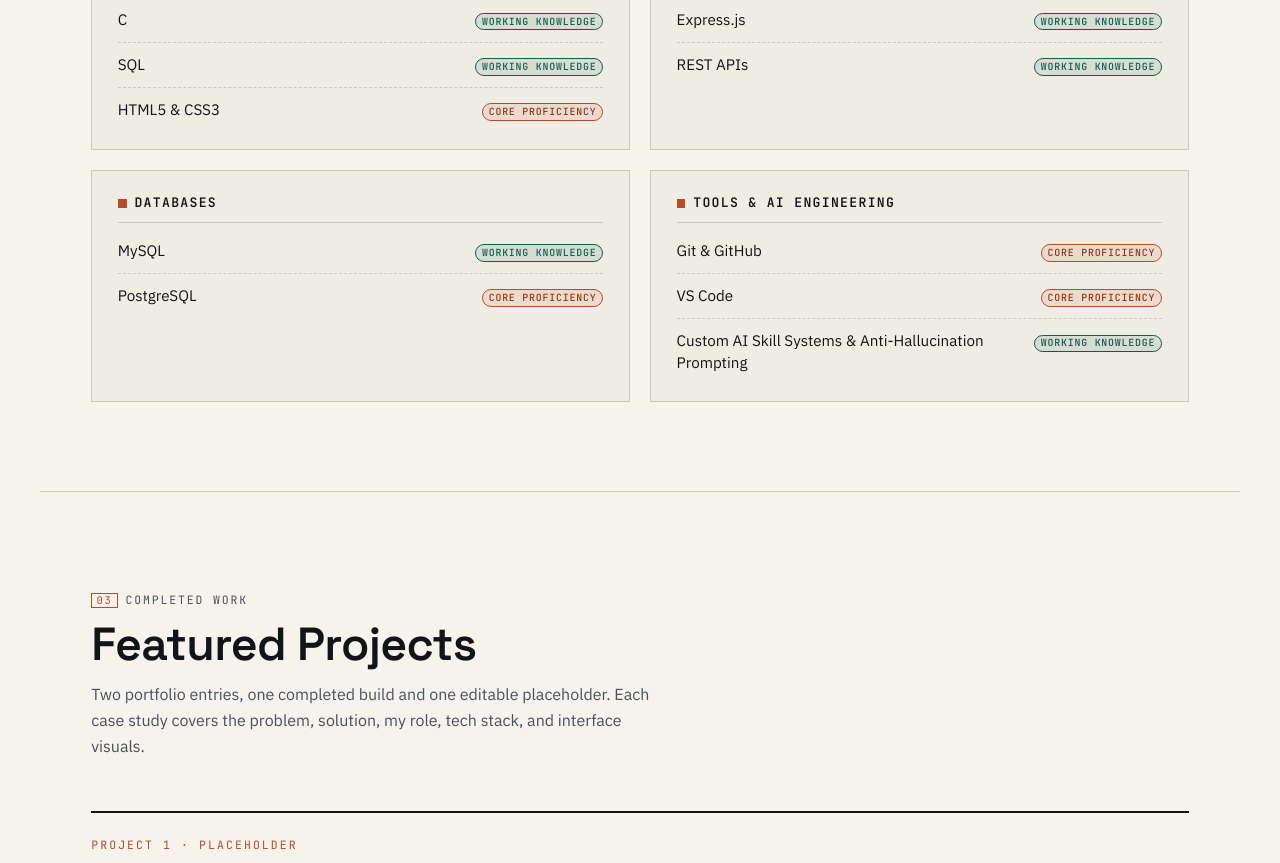
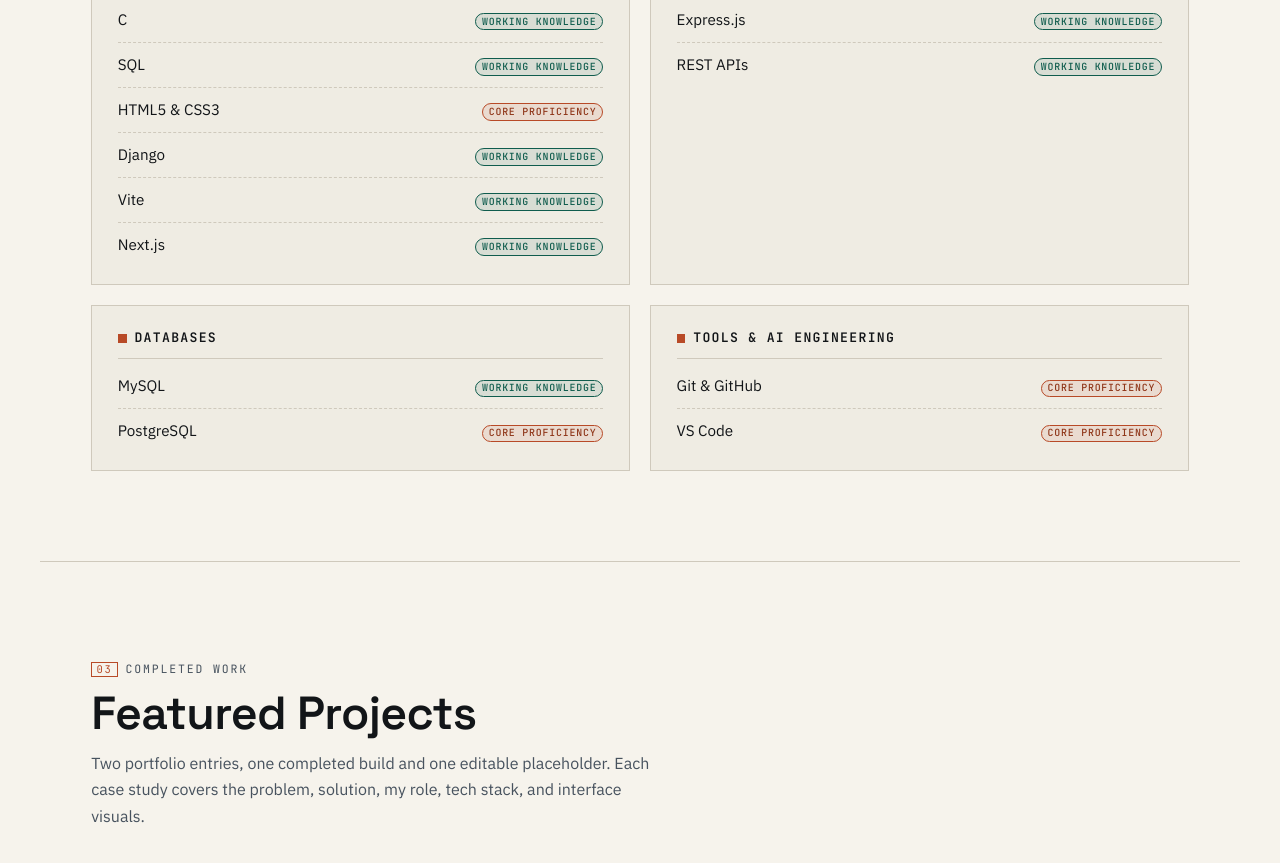
Before and after one commit to reindayo/website_portfolio_santiago, a React (Vite) app: page / in a window 1280 px wide. Shown: the part 1480-2343 px from the top of the page. Built offline with nearby package versions, Linux system fonts and the light colour scheme.

Commit message:
Update skills list

```diff
--- a/src/components/Skills.jsx
+++ b/src/components/Skills.jsx
@@ -8,6 +8,9 @@ const domains = [
       { name: 'C', tier: 'working-knowledge', label: 'Working Knowledge' },
       { name: 'SQL', tier: 'working-knowledge', label: 'Working Knowledge' },
       { name: 'HTML5 & CSS3', tier: 'core-proficiency', label: 'Core Proficiency' },
+      { name: 'Django', tier: 'working-knowledge', label: 'Working Knowledge' },
+      { name: 'Vite', tier: 'working-knowledge', label: 'Working Knowledge' },
+      { name: 'Next.js', tier: 'working-knowledge', label: 'Working Knowledge' },
     ],
   },
   {
@@ -34,11 +37,6 @@ const domains = [
     skills: [
       { name: 'Git & GitHub', tier: 'core-proficiency', label: 'Core Proficiency' },
       { name: 'VS Code', tier: 'core-proficiency', label: 'Core Proficiency' },
-      {
-        name: 'Custom AI Skill Systems & Anti-Hallucination Prompting',
-        tier: 'working-knowledge',
-        label: 'Working Knowledge',
-      },
     ],
   },
 ]
```
